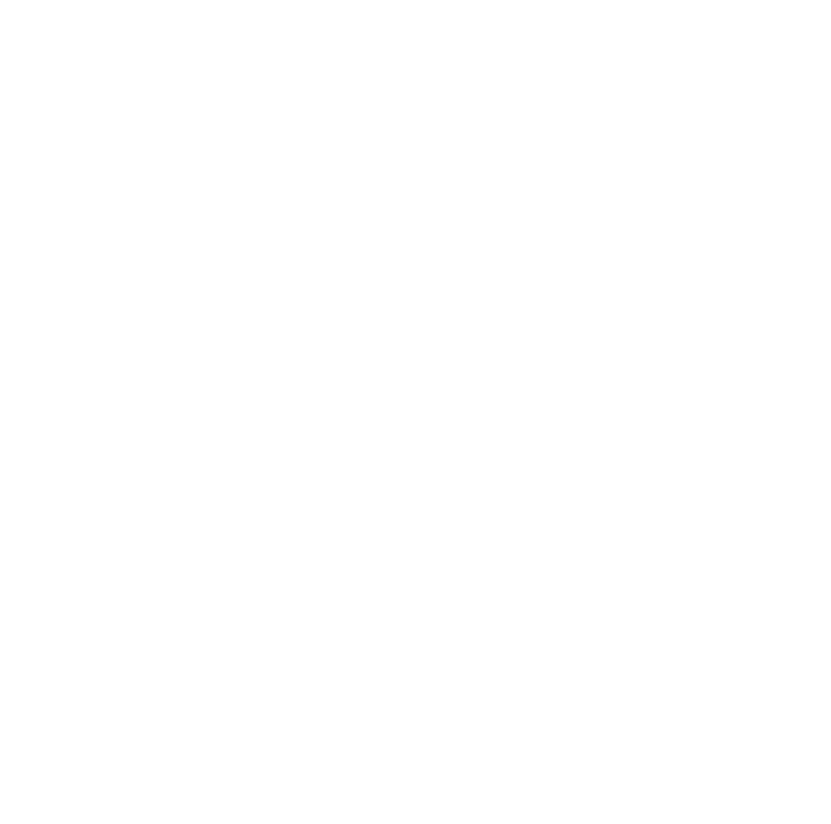
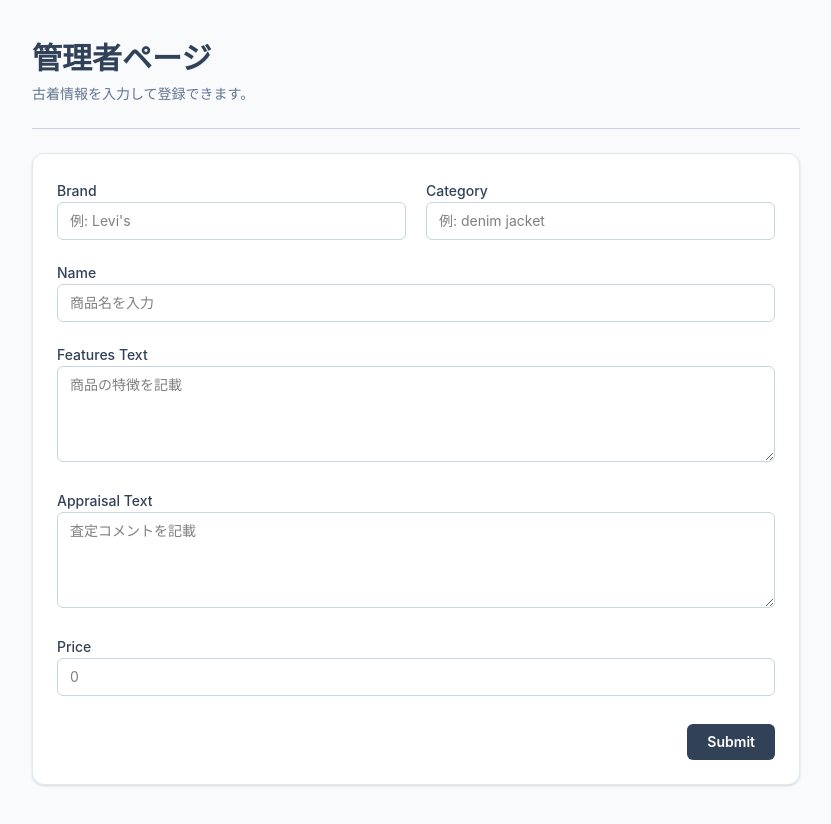
Before and after one commit to mori-318/dig-ai, a React (Vite) app in the folder frontend/: page /admin in a window 1280 px wide. Before the commit this address had no page. Shown: the whole page, without its empty margins (224-1055 px from the left). Before the commit the page ends 800 px from the top, so only its background shows below. Built offline with nearby package versions, Linux system fonts and the light colour scheme.

Commit message:
feat: 管理ページを追加

```diff
--- a/frontend/src/App.tsx
+++ b/frontend/src/App.tsx
@@ -1,10 +1,12 @@
 import { Route, Routes } from 'react-router-dom'
 import AppraisalPage from './pages/AppraisalPage'
+import AdminPage from './pages/AdminPage'
 
 function App() {
   return (
     <Routes>
       <Route path="/" element={<AppraisalPage />} />
+      <Route path="/admin" element={<AdminPage />} />
     </Routes>
   )
 }
--- /dev/null
+++ b/frontend/src/pages/AdminPage.tsx
@@ -0,0 +1,122 @@
+import { useState, type FormEvent } from "react"
+
+type ItemInfo = {
+  brand: string
+  category: string
+  name: string
+  featuresText: string
+  appraisalText: string
+  price: number | null
+}
+
+const initialFormData: ItemInfo = {
+  brand: '',
+  category: '',
+  name: '',
+  featuresText: '',
+  appraisalText: '',
+  price: null
+}
+
+function AdminPage() {
+  const [formData, setFormData] = useState<ItemInfo>(initialFormData)
+
+  const handleSubmit = (e: FormEvent<HTMLFormElement>) => {
+    e.preventDefault()
+  }
+
+  return (
+    <div className="min-h-screen bg-slate-50 px-4 py-10">
+      <header className="mx-auto mb-6 w-full max-w-3xl">
+        <h1 className="text-3xl font-bold text-slate-700">管理者ページ</h1>
+        <p className="mt-2 text-sm text-slate-500">古着情報を入力して登録できます。</p>
+      </header>
+      <hr className="mx-auto mb-6 w-full max-w-3xl border-0 border-t border-slate-300" />
+      <form
+        onSubmit={handleSubmit}
+        className="mx-auto w-full max-w-3xl rounded-xl border border-slate-200 bg-white p-6 shadow-sm"
+      >
+        <div className="grid gap-5 md:grid-cols-2">
+          <div className="space-y-2">
+            <label className="text-sm font-medium text-slate-700">Brand</label>
+            <input
+              className="w-full rounded-md border border-slate-300 px-3 py-2 text-sm outline-none transition focus:border-slate-500 focus:ring-2 focus:ring-slate-200"
+              type="text"
+              value={formData.brand}
+              onChange={(e) => setFormData({ ...formData, brand: e.target.value })}
+              placeholder="例: Levi's"
+            />
+          </div>
+          <div className="space-y-2">
+            <label className="text-sm font-medium text-slate-700">Category</label>
+            <input
+              className="w-full rounded-md border border-slate-300 px-3 py-2 text-sm outline-none transition focus:border-slate-500 focus:ring-2 focus:ring-slate-200"
+              type="text"
+              value={formData.category}
+              onChange={(e) => setFormData({ ...formData, category: e.target.value })}
+              placeholder="例: denim jacket"
+            />
+          </div>
+        </div>
+
+        <div className="mt-5 space-y-2">
+          <label className="text-sm font-medium text-slate-700">Name</label>
+          <input
+            className="w-full rounded-md border border-slate-300 px-3 py-2 text-sm outline-none transition focus:border-slate-500 focus:ring-2 focus:ring-slate-200"
+            type="text"
+            value={formData.name}
+            onChange={(e) => setFormData({ ...formData, name: e.target.value })}
+            placeholder="商品名を入力"
+          />
+        </div>
+
+        <div className="mt-5 space-y-2">
+          <label className="text-sm font-medium text-slate-700">Features Text</label>
+          <textarea
+            className="min-h-24 w-full rounded-md border border-slate-300 px-3 py-2 text-sm outline-none transition focus:border-slate-500 focus:ring-2 focus:ring-slate-200"
+            value={formData.featuresText}
+            onChange={(e) => setFormData({ ...formData, featuresText: e.target.value })}
+            placeholder="商品の特徴を記載"
+          />
+        </div>
+
+        <div className="mt-5 space-y-2">
+          <label className="text-sm font-medium text-slate-700">Appraisal Text</label>
+          <textarea
+            className="min-h-24 w-full rounded-md border border-slate-300 px-3 py-2 text-sm outline-none transition focus:border-slate-500 focus:ring-2 focus:ring-slate-200"
+            value={formData.appraisalText}
+            onChange={(e) => setFormData({ ...formData, appraisalText: e.target.value })}
+            placeholder="査定コメントを記載"
+          />
+        </div>
+
+        <div className="mt-5 space-y-2">
+          <label className="text-sm font-medium text-slate-700">Price</label>
+          <input
+            className="w-full rounded-md border border-slate-300 px-3 py-2 text-sm outline-none transition focus:border-slate-500 focus:ring-2 focus:ring-slate-200"
+            type="number"
+            value={formData.price ?? ""}
+            onChange={(e) =>
+              setFormData({
+                ...formData,
+                price: e.target.value ? parseFloat(e.target.value) : null
+              })
+            }
+            placeholder="0"
+          />
+        </div>
+
+        <div className="mt-7 flex justify-end">
+          <button
+            type="submit"
+            className="rounded-md bg-slate-700 px-5 py-2 text-sm font-semibold text-white transition hover:bg-slate-800"
+          >
+            Submit
+          </button>
+        </div>
+      </form>
+    </div>
+  )
+}
+
+export default AdminPage
```
